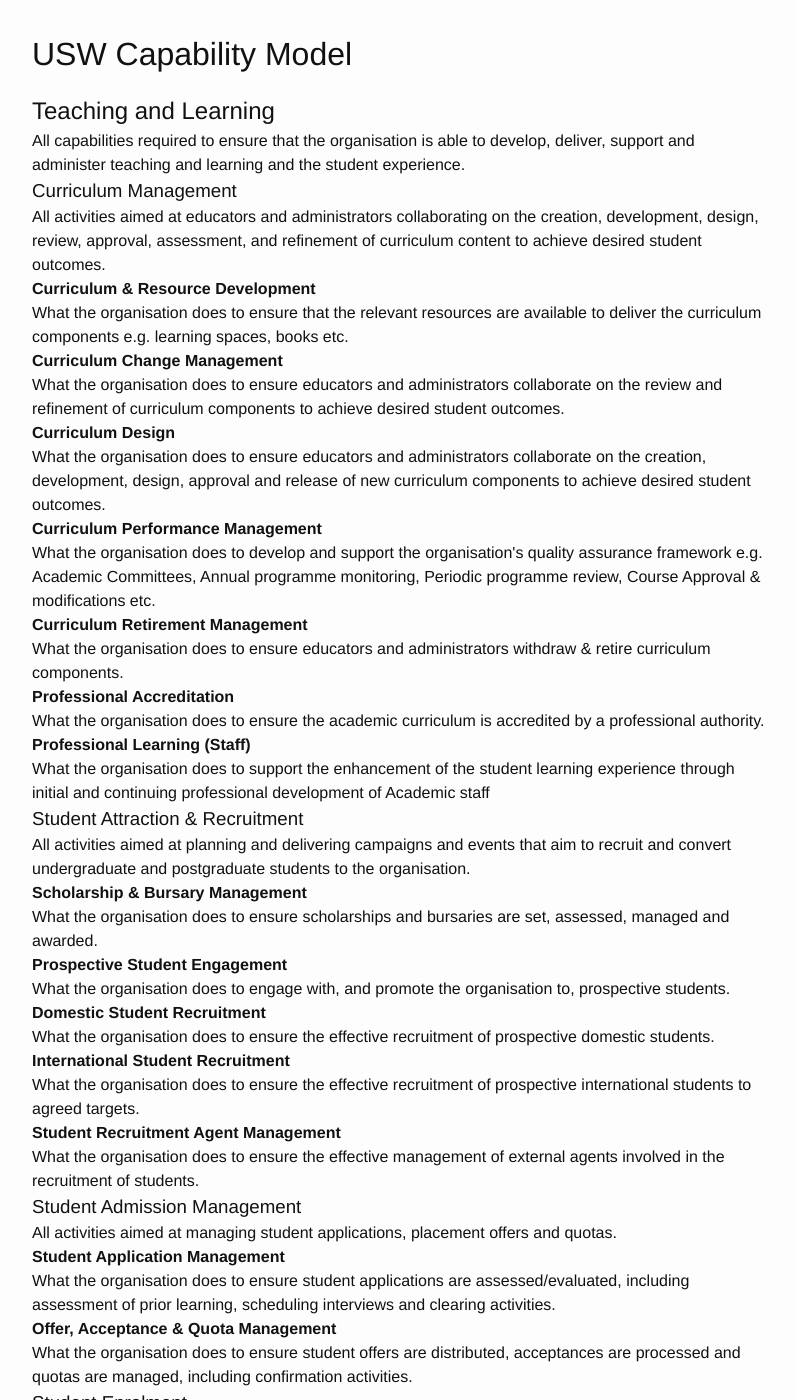
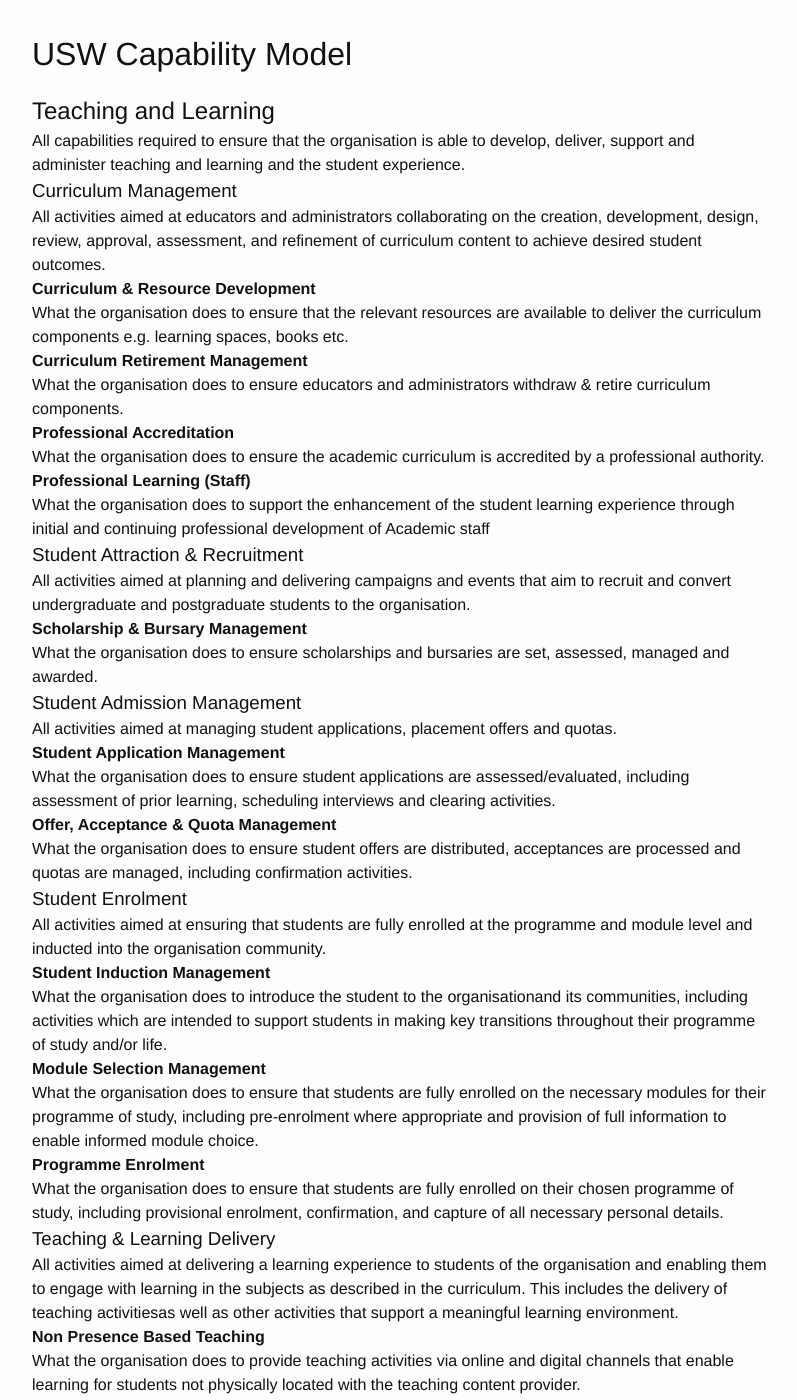
Before and after one commit to RecordsManager/RecordsManager.github.io, a Jekyll site: the page built from plain.md, in a window 1280 px wide and 1400 px high. Shown: the whole window, without its empty margins (238-1035 px from the left). Built offline with Jekyll 4.4.1, drawn with Linux system fonts in a browser that asks for light colours; some web fonts are replaced; some of the changed text lies outside the part shown.

Commit message:
Update capTeach.yaml

```diff
--- a/_data/capTeach.yaml
+++ b/_data/capTeach.yaml
@@ -12,18 +12,6 @@
       Type: Capability
       Name: Curriculum & Resource Development
       Documentation: What the organisation does to ensure that the relevant resources are available to deliver the curriculum components e.g. learning spaces, books etc.
-    - ID: id-350
-      Type: Capability
-      Name: Curriculum Change Management
-      Documentation: What the organisation does to ensure educators and administrators collaborate on the review and refinement of curriculum components to achieve desired student outcomes.
-    - ID: id-349
-      Type: Capability
-      Name: Curriculum Design
-      Documentation: What the organisation does to ensure educators and administrators collaborate on the creation, development, design, approval and release of new curriculum components to achieve desired student outcomes.
-    - ID: id-348
-      Type: Capability
-      Name: Curriculum Performance Management
-      Documentation: What the organisation does to develop and support the organisation's quality assurance framework e.g. Academic Committees, Annual programme monitoring, Periodic programme review, Course Approval & modifications etc.
     - ID: id-347
       Type: Capability
       Name: Curriculum Retirement Management
@@ -45,22 +33,6 @@
       Type: Capability
       Name: Scholarship & Bursary Management
       Documentation: What the organisation does to ensure scholarships and bursaries are set, assessed, managed and awarded.
-    - ID: id-329
-      Type: Capability
-      Name: Prospective Student Engagement
-      Documentation: What the organisation does to engage with, and promote the organisation to, prospective students.
-    - ID: id-328
-      Type: Capability
-      Name: Domestic Student Recruitment
-      Documentation: What the organisation does to ensure the effective recruitment of prospective domestic students.
-    - ID: id-327
-      Type: Capability
-      Name: International Student Recruitment
-      Documentation: What the organisation does to ensure the effective recruitment of prospective international students to agreed targets.
-    - ID: id-326
-      Type: Capability
-      Name: Student Recruitment Agent Management
-      Documentation: What the organisation does to ensure the effective management of external agents involved in the recruitment of students.
   - ID: id-362
     Type: Capability
     Name: Student Admission Management
@@ -242,23 +214,3 @@
       Type: Capability
       Name: Housing Advice
       Documentation: What the organisation does to ensure students have access to the support and advice required to enable them to secure accommodation that suits their needs and budget, whether that be organisation halls or private accommodation.
-    - ID: id-291
-      Type: Capability
-      Name: Student Health & Wellbeing
-      Documentation: What the organisation does to assist students with their health and wellbeing, including the provision of student wellbeing advice, mental health advice and counselling.
-    - ID: id-313
-      Type: Capability
-      Name: Disability Support Management
-      Documentation: What the organisation does to ensure students who disclose a disability or require additional support for their academic studies receive  the support and advice they need to achieve their full potential.
-    - ID: id-316
-      Type: Capability
-      Name: Personal Learning Management
-      Documentation: What the organisation does to ensure students requiring additional support receive an individual personal learning plan to help them achieve their short and long term goals.
-    - ID: id-286
-      Type: Capability
-      Name: Academic Advice Management
-      Documentation: What the organisation does to ensure academic advice is provided for students, including insight, direction, and planning of their academic career.
-    - ID: id-287
-      Type: Capability
-      Name: Career & Employability Engagement Management
-      Documentation: What the organisation does to engage with prospective employers and to ensure students are provided with direction and careers advice in order to help them develop and realise their career ambitions and to maximise their employment prospects.
```
